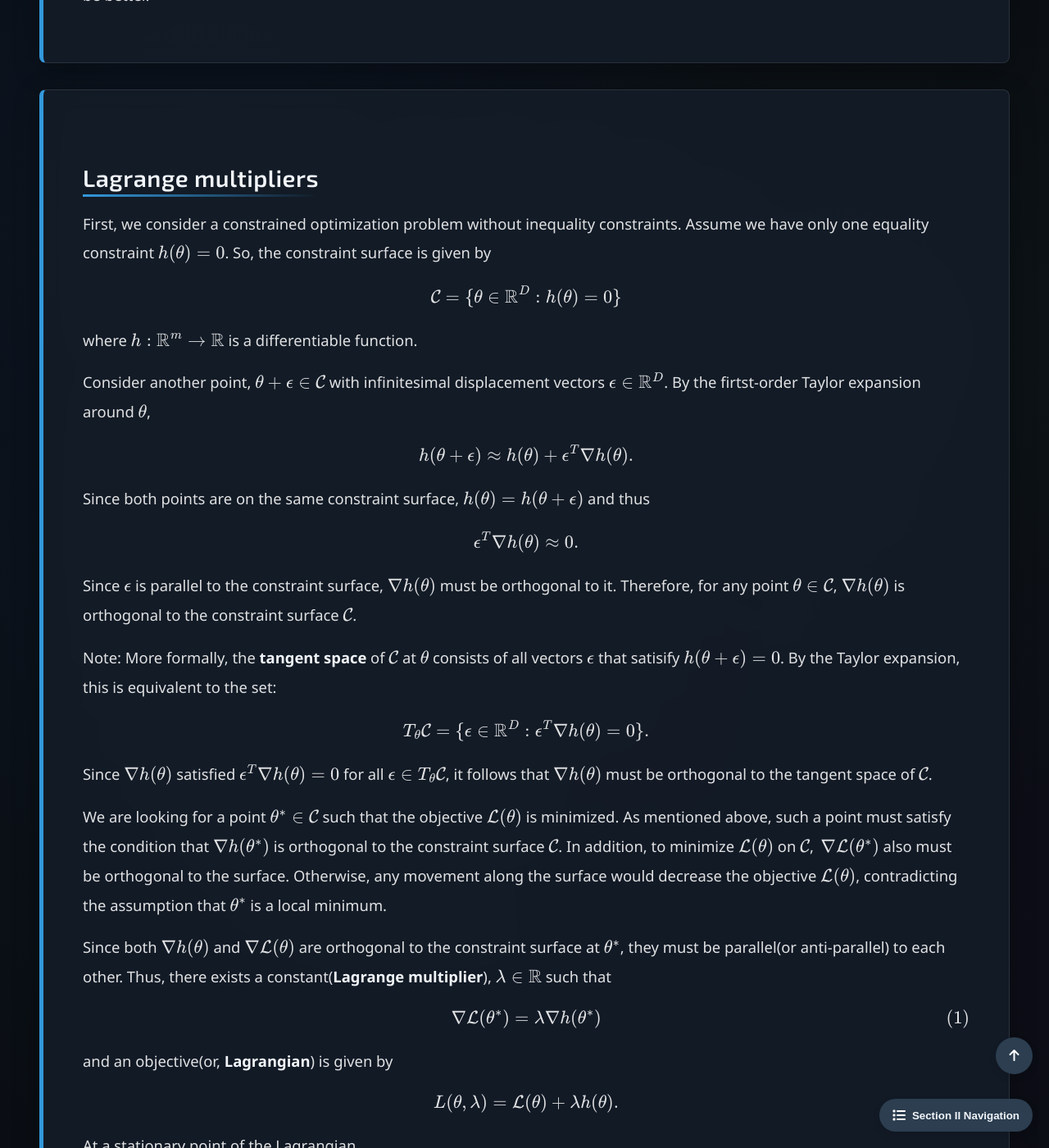
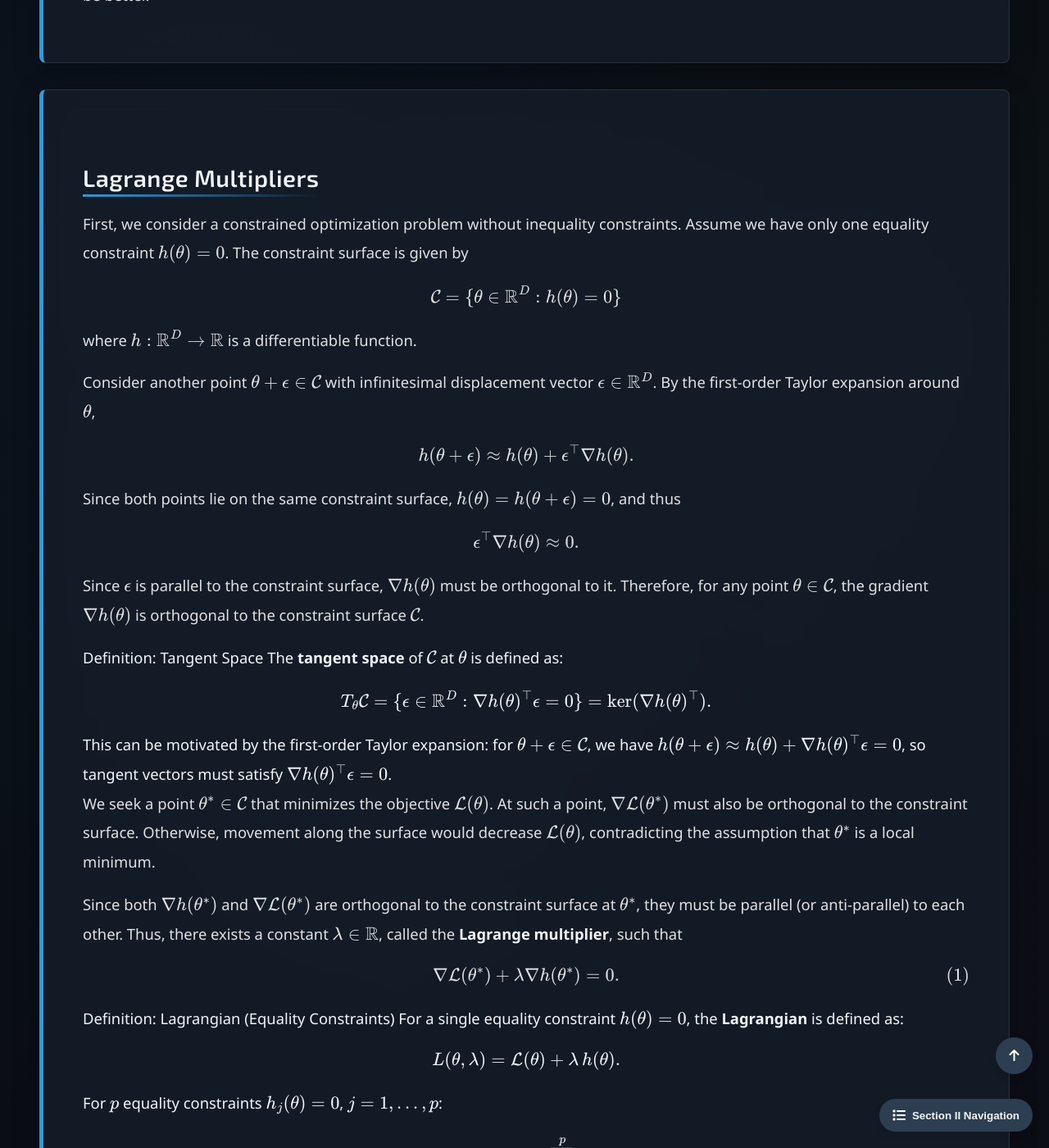
Before and after one commit to Yusukey01/yusukey01.github.io, a Jekyll site: the page built from Mathematics/Calculus/constrained_opt.html, in a window 1280 px wide and 1400 px high, scrolled down 1403 px. Shown: the whole window at 82% size. Built offline with Jekyll 4.4.1, drawn with Linux system fonts in a browser that asks for light colours; some of the changed text lies outside the part shown.

Commit message:
test new section

```diff
--- a/Mathematics/Calculus/constrained_opt.html
+++ b/Mathematics/Calculus/constrained_opt.html
@@ -55,6 +55,92 @@ uses_python: true
                     However, when constraints must be strictly satisfied, or computational resources are not a major concern, following method will provide
                     higher precision results. For large-scale problems, hybrid approaches like <strong>Augmented Lagrangian methods</strong> can be better.
                 </p>
+            </section>
+
+            <section id="lm" class="section-content">
+                <h2>Lagrange Multipliers</h2>
+                <p>
+                    First, we consider a constrained optimization problem without inequality constraints.
+                    Assume we have only one equality constraint \(h(\theta) = 0\). The constraint surface is given by
+                    \[
+                    \mathcal{C} = \{\theta \in \mathbb{R}^D : h(\theta) = 0\}
+                    \]
+                    where \(h: \mathbb{R}^D \to \mathbb{R}\) is a differentiable function.
+                </p>
+                <p>
+                    Consider another point \(\theta + \epsilon \in \mathcal{C}\) with infinitesimal displacement vector \(\epsilon \in \mathbb{R}^D\).
+                    By the first-order Taylor expansion around \(\theta\),
+                    \[
+                    h(\theta + \epsilon) \approx h(\theta) + \epsilon^\top \nabla h(\theta).
+                    \]
+                    Since both points lie on the same constraint surface, \(h(\theta) = h(\theta + \epsilon) = 0\), and thus
+                    \[
+                    \epsilon^\top \nabla h(\theta) \approx 0.
+                    \]
+                    Since \(\epsilon\) is parallel to the constraint surface, \(\nabla h(\theta)\) must be orthogonal to it.
+                    Therefore, for any point \(\theta \in \mathcal{C}\), the gradient \(\nabla h(\theta)\) is orthogonal to the constraint surface \(\mathcal{C}\).
+                </p>
+
+                <div class="definition">
+                    <span class="definition-title">Definition: Tangent Space</span>
+                    The <strong>tangent space</strong> of \(\mathcal{C}\) at \(\theta\) is defined as:
+                    \[
+                    T_{\theta} \mathcal{C} = \{\epsilon \in \mathbb{R}^D : \nabla h(\theta)^\top \epsilon = 0\} = \ker(\nabla h(\theta)^\top).
+                    \]
+                    This can be motivated by the first-order Taylor expansion: for \(\theta + \epsilon \in \mathcal{C}\),
+                    we have \(h(\theta + \epsilon) \approx h(\theta) + \nabla h(\theta)^\top \epsilon = 0\), so tangent
+                    vectors must satisfy \(\nabla h(\theta)^\top \epsilon = 0\).
+                </div>
+
+                <p>
+                    We seek a point \(\theta^* \in \mathcal{C}\) that minimizes the objective \(\mathcal{L}(\theta)\).
+                    At such a point, \(\nabla \mathcal{L}(\theta^*)\) must also be orthogonal to the constraint surface.
+                    Otherwise, movement along the surface would decrease \(\mathcal{L}(\theta)\), contradicting the assumption
+                    that \(\theta^*\) is a local minimum.
+                </p>
+                <p>
+                    Since both \(\nabla h(\theta^*)\) and \(\nabla \mathcal{L}(\theta^*)\) are orthogonal to the constraint surface at \(\theta^*\),
+                    they must be parallel (or anti-parallel) to each other. Thus, there exists a constant \(\lambda \in \mathbb{R}\),
+                    called the <strong>Lagrange multiplier</strong>, such that
+                    \[
+                    \nabla \mathcal{L}(\theta^*) + \lambda \nabla h(\theta^*) = 0. \tag{1}
+                    \]
+                </p>
+
+                <div class="definition">
+                    <span class="definition-title">Definition: Lagrangian (Equality Constraints)</span>
+                    For a single equality constraint \(h(\theta) = 0\), the <strong>Lagrangian</strong> is defined as:
+                    \[
+                    L(\theta, \lambda) = \mathcal{L}(\theta) + \lambda \, h(\theta).
+                    \]
+                    For \(p\) equality constraints \(h_j(\theta) = 0\), \(j = 1, \ldots, p\):
+                    \[
+                    L(\theta, \lambda) = \mathcal{L}(\theta) + \sum_{j=1}^{p} \lambda_j \, h_j(\theta)
+                    \]
+                    where \(\lambda = (\lambda_1, \ldots, \lambda_p)^\top \in \mathbb{R}^p\) is the vector of Lagrange multipliers.
+                </div>
+
+                <p>
+                    At a stationary point of the Lagrangian,
+                    \[
+                    \nabla_{\theta, \lambda} L(\theta, \lambda) = 0
+                    \]
+                    which gives the system of equations:
+                    \[
+                    \nabla_\theta \mathcal{L}(\theta) + \lambda^\top \nabla h(\theta) = 0, \qquad h(\theta) = 0.
+                    \]
+                    Such a point is called a <strong>critical point</strong>, satisfying both the constraint \(h(\theta) = 0\) and the stationarity condition (1).
+                </p>
+
+                <div class="insight-box">
+                    <h3>Geometric Intuition</h3>
+                    <p>
+                        At a constrained optimum \(\theta^*\), you cannot improve the objective by moving along the constraint surface.
+                        This means the gradient of the objective \(\nabla \mathcal{L}(\theta^*)\) has no component tangent to \(\mathcal{C}\)—it
+                        must point purely in the normal direction, which is spanned by \(\nabla h(\theta^*)\). The Lagrange multiplier \(\lambda\)
+                        measures "how much" of the objective gradient is absorbed by the constraint.
+                    </p>
+                </div>
             </section>
 
             <section id="lm" class="section-content">
```
